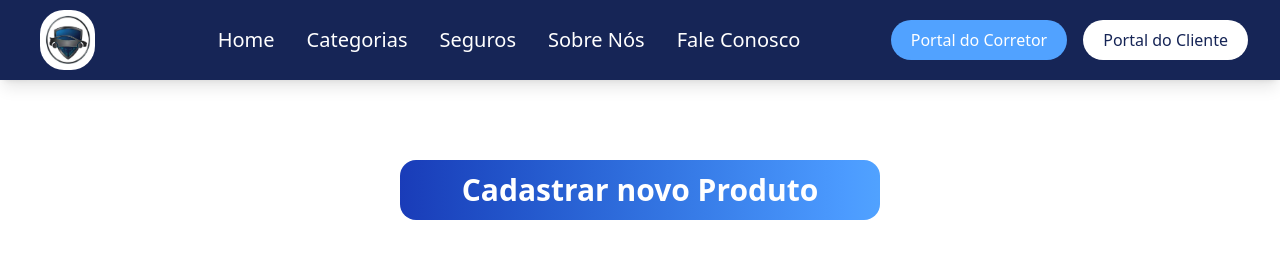
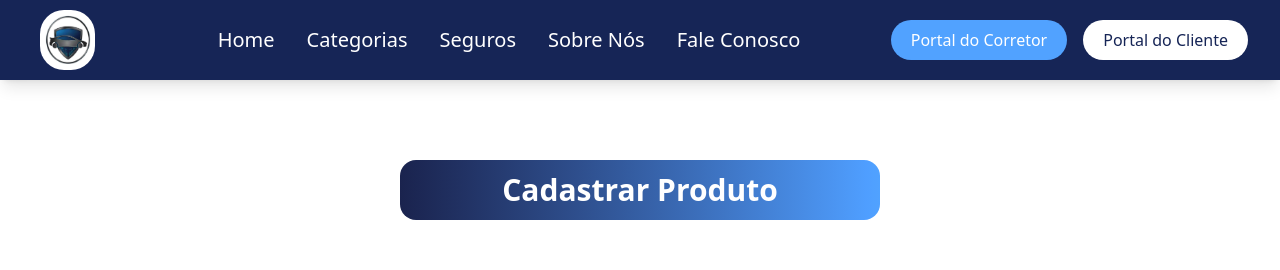
Before and after one commit to Grupo-3-Turma-JavaScript-11/ProteCar---Frontend, a React (Vite) app: page /produtos in a window 1280 px wide. Shown: the top 270 px of the page. Built offline with nearby package versions, Linux system fonts and the light colour scheme; no server answers.

Commit message:
Estilização botao cadastrar e cardseguro

```diff
--- a/src/components/categoria/deletarcategoria/DeletarCategoria.tsx
+++ b/src/components/categoria/deletarcategoria/DeletarCategoria.tsx
@@ -37,7 +37,7 @@ function DeletarCategoria() {
         setIsLoading(true)
 
         try {
-            await deletar(`/categoria/${id}`)
+            await deletar(`/categorias/${id}`)
 
             alert('Categoria deletado com sucesso')
 
--- a/src/components/categoria/listacategorias/ListaCategorias.tsx
+++ b/src/components/categoria/listacategorias/ListaCategorias.tsx
@@ -47,7 +47,21 @@ function ListaCategorias() {
                 </div>
             )}
             <div className="w-full h-screen flex flex-col p-20 items-center ">
-           <button className="bg-gradient-to-r from-blue-800 to-blue-400 mb-30 rounded-2xl text-3xl text-white font-semibold h-15 w-120 self-center hover:bg-blue-900" onClick={() => navigate('/cadastrarcategoria')}>Cadastrar nova categoria</button>
+           <button className="bg-gradient-to-r from-[#1A234E] to-blue-400
+        mb-30 rounded-2xl text-3xl text-white font-semibold
+        h-15 w-120 self-center
+
+        /* Efeito de Cor no Hover */
+        hover:from-blue-900 hover:to-blue-600
+
+        /* Efeito de Movimento */
+        transition-all duration-300
+        hover:scale-105
+        active:scale-95
+        hover:-translate-y-1
+
+        /* Sombra para dar profundidade */
+        hover:shadow-xl hover:shadow-blue-500/30" onClick={() => navigate('/cadastrarcategoria')}>Cadastrar Categoria</button>
 
             <div className="flex justify-center w-full my-4">
                 <div className="container flex flex-col">
--- a/src/components/seguro/cardseguro/CardSeguro.tsx
+++ b/src/components/seguro/cardseguro/CardSeguro.tsx
@@ -6,7 +6,7 @@ interface CardSegurosProps {
 }
 function CardSeguro({ produto }: CardSegurosProps) {
     return (
-        <div className='bg-[#1A234E] flex flex-col rounded-[2.5rem] overflow-hidden p-6 w-80 shadow-2xl'>
+        <div className='bg-[#1A234E] flex flex-col rounded-[2.5rem] overflow-hidden p-6 w-80 shadow-2xl transition-all duration-300 hover:scale-105 hover:-translate-y-2 cursor-pointer'>
 
             <div>
                 {/* 2. O cabeçalho agora é um "pill" branco arredondado */}
--- a/src/components/seguro/listaseguros/ListaSeguros.tsx
+++ b/src/components/seguro/listaseguros/ListaSeguros.tsx
@@ -55,7 +55,21 @@ function ListaSeguros() {
             )}
 
             <div className="w-full h-screen flex flex-col p-20 items-center ">
-            <button className="bg-gradient-to-r from-blue-800 to-blue-400 mb-30 rounded-2xl text-3xl text-white font-semibold h-15 w-120 self-center hover:bg-blue-900" onClick={() => navigate('/cadastrarproduto')}>Cadastrar novo Produto</button>
+            <button className="bg-gradient-to-r from-[#1A234E] to-blue-400
+        mb-30 rounded-2xl text-3xl text-white font-semibold
+        h-15 w-120 self-center
+
+        /* Efeito de Cor no Hover */
+        hover:from-blue-900 hover:to-blue-600
+
+        /* Efeito de Movimento */
+        transition-all duration-300
+        hover:scale-105
+        active:scale-95
+        hover:-translate-y-1
+
+        /* Sombra para dar profundidade */
+        hover:shadow-xl hover:shadow-blue-500/30" onClick={() => navigate('/cadastrarproduto')}>Cadastrar Produto</button>
 
             <div className="flex justify-center w-full my-4">
                 <div className="container flex flex-col">
```
